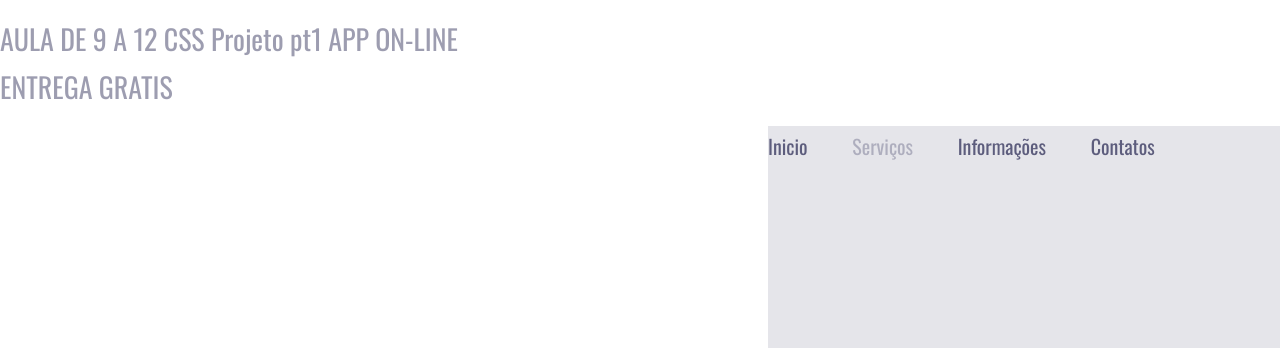
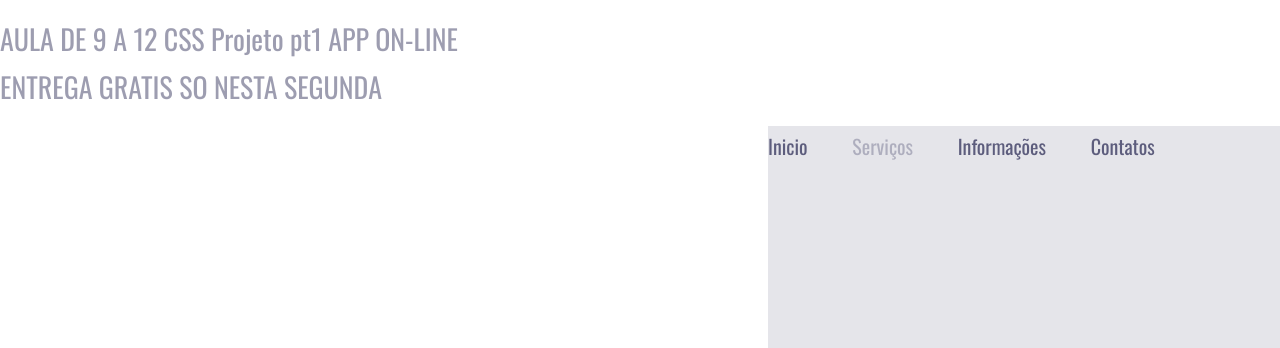
Before and after one commit to rogerdev22/COMPRASCEL, a plain HTML site: page index.html in a window 1280 px wide. Shown: the top 348 px of the page. Drawn offline with nearby package versions, Linux system fonts and the light colour scheme.

Commit message:
SO NESTA SEGUNDA
ENTREGA GRATIS

```diff
--- a/index.html
+++ b/index.html
@@ -14,7 +14,7 @@
 
 </head>
 <body>
-    <p>AULA DE 9 A 12 CSS Projeto pt1 APP ON-LINE ENTREGA GRATIS </p>
+    <p>AULA DE 9 A 12 CSS Projeto pt1 APP ON-LINE ENTREGA GRATIS SO NESTA SEGUNDA </p>
     <div class="wrapper">
         <section class="container-left">
              <h1>Compras faceis pelo celular</h1>
```
